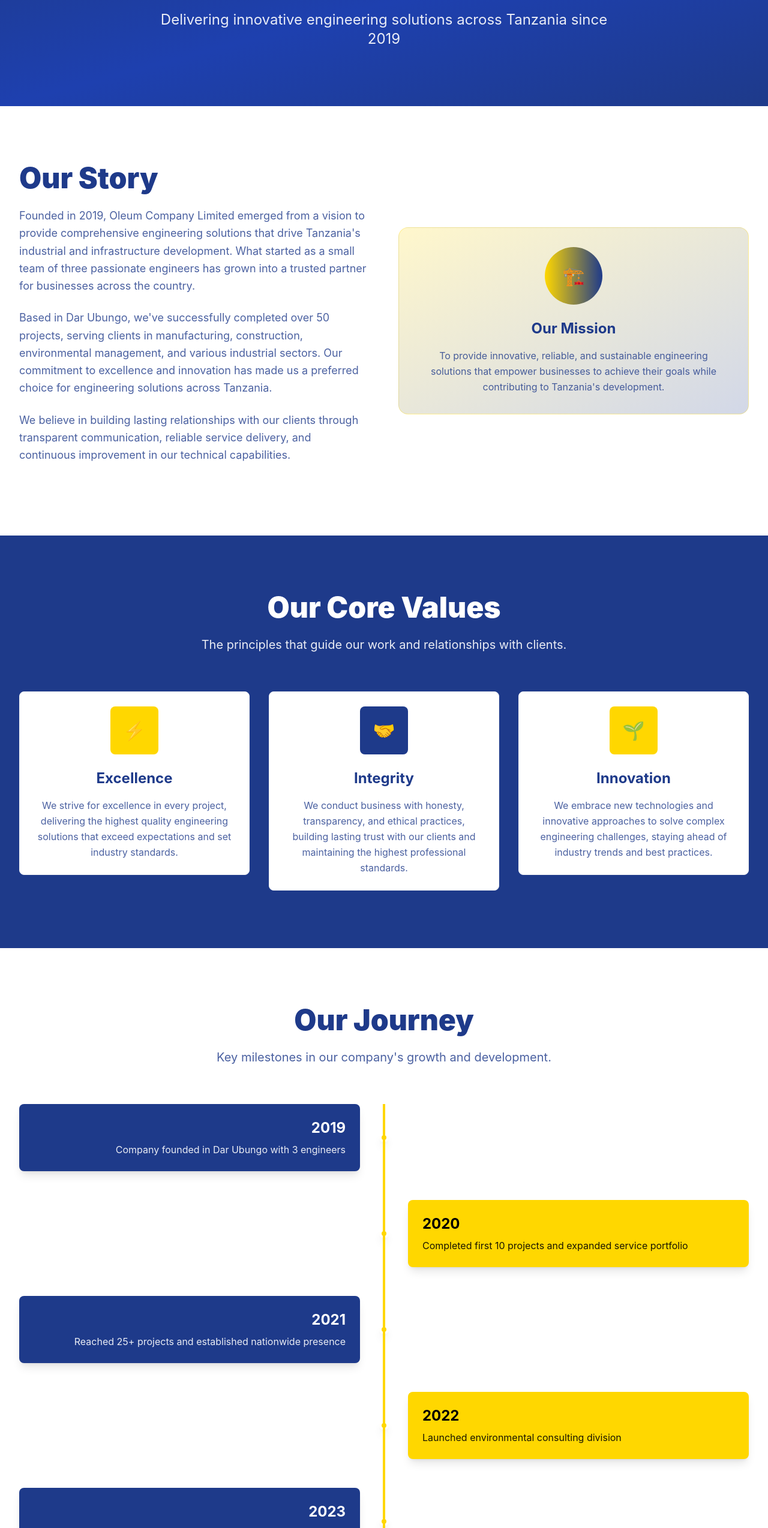
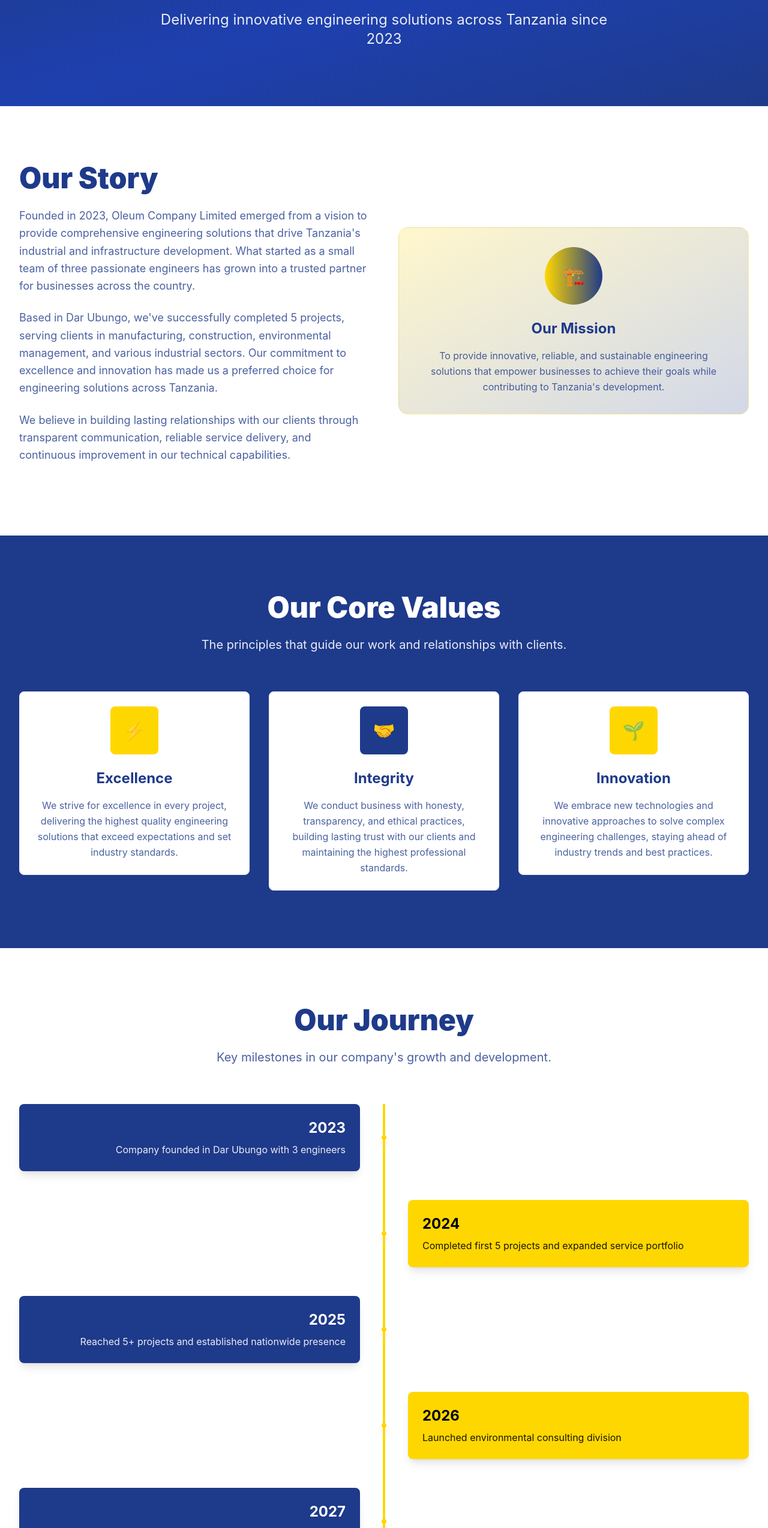
Before and after one commit to mapesa2021/engineering, a Next.js app: page /about in a window 1280 px wide. Shown: the part 248-2796 px from the top of the page at 60% size. Built offline with nearby package versions, Linux system fonts and the light colour scheme.

Commit message:
Update company founding year from 2019 to 2023 and change project counts from 50+ to 5

```diff
--- a/components/Hero.tsx
+++ b/components/Hero.tsx
@@ -241,7 +241,7 @@
               </div>
               <div className="text-center">
                 <div className="text-3xl font-bold text-oleum-yellow mb-2">50+</div>
-                <div className="text-white text-sm font-semibold">Projects Completed</div>
+                                        <div className="text-white text-sm font-semibold">5</div>
               </div>
               <div className="text-center">
                 <div className="text-3xl font-bold text-oleum-yellow mb-2">100%</div>
--- a/pages/about.tsx
+++ b/pages/about.tsx
@@ -11,7 +11,7 @@
     <>
       <Head>
         <title>About Us - Oleum Company Limited | Engineering Solutions in Tanzania</title>
-        <meta name="description" content="Learn about Oleum Company Limited, a leading Tanzanian engineering company providing comprehensive technical solutions since 2019." />
+        <meta name="description" content="Learn about Oleum Company Limited, a leading Tanzanian engineering company providing comprehensive technical solutions since 2023." />
         <meta name="viewport" content="width=device-width, initial-scale=1" />
         <link rel="icon" href="/favicon.ico" />
       </Head>
@@ -28,7 +28,7 @@
                   About Oleum Company Limited
                 </h1>
                 <p className="text-xl md:text-2xl text-white/90 max-w-3xl mx-auto font-body">
-                  Delivering innovative engineering solutions across Tanzania since 2019
+                  Delivering innovative engineering solutions across Tanzania since 2023
                 </p>
               </div>
             </div>
@@ -45,10 +45,10 @@
                     <span className="text-oleum-navy">Our Story</span>
                   </h2>
                   <p className="text-lg text-oleum-navy/80 mb-6 leading-relaxed">
-                    Founded in 2019, Oleum Company Limited emerged from a vision to provide comprehensive engineering solutions that drive Tanzania's industrial and infrastructure development. What started as a small team of three passionate engineers has grown into a trusted partner for businesses across the country.
+                    Founded in 2023, Oleum Company Limited emerged from a vision to provide comprehensive engineering solutions that drive Tanzania's industrial and infrastructure development. What started as a small team of three passionate engineers has grown into a trusted partner for businesses across the country.
                   </p>
                   <p className="text-lg text-oleum-navy/80 mb-6 leading-relaxed">
-                    Based in Dar Ubungo, we've successfully completed over 50 projects, serving clients in manufacturing, construction, environmental management, and various industrial sectors. Our commitment to excellence and innovation has made us a preferred choice for engineering solutions across Tanzania.
+                    Based in Dar Ubungo, we've successfully completed 5 projects, serving clients in manufacturing, construction, environmental management, and various industrial sectors. Our commitment to excellence and innovation has made us a preferred choice for engineering solutions across Tanzania.
                   </p>
                   <p className="text-lg text-oleum-navy/80 mb-6 leading-relaxed">
                     We believe in building lasting relationships with our clients through transparent communication, reliable service delivery, and continuous improvement in our technical capabilities.
@@ -144,60 +144,12 @@
                 <div className="absolute left-1/2 transform -translate-x-1/2 w-1 bg-oleum-yellow h-full"></div>
 
                 <div className="space-y-12">
-                  {/* 2019 */}
-                  <div className="flex items-center">
-                    <div className="w-1/2 pr-8 text-right">
-                      <div className="bg-oleum-navy text-white p-6 rounded-lg shadow-lg">
-                        <h3 className="text-2xl font-bold mb-2">2019</h3>
-                        <p className="text-white/90">Company founded in Dar Ubungo with 3 engineers</p>
-                      </div>
-                    </div>
-                    <div className="w-4 h-4 bg-oleum-yellow rounded-full border-4 border-white shadow-lg"></div>
-                    <div className="w-1/2 pl-8"></div>
-                  </div>
-
-                  {/* 2020 */}
-                  <div className="flex items-center">
-                    <div className="w-1/2 pr-8"></div>
-                    <div className="w-4 h-4 bg-oleum-yellow rounded-full border-4 border-white shadow-lg"></div>
-                    <div className="w-1/2 pl-8">
-                      <div className="bg-oleum-yellow text-oleum-black p-6 rounded-lg shadow-lg">
-                        <h3 className="text-2xl font-bold mb-2">2020</h3>
-                        <p className="text-oleum-black/90">Completed first 10 projects and expanded service portfolio</p>
-                      </div>
-                    </div>
-                  </div>
-
-                  {/* 2021 */}
-                  <div className="flex items-center">
-                    <div className="w-1/2 pr-8 text-right">
-                      <div className="bg-oleum-navy text-white p-6 rounded-lg shadow-lg">
-                        <h3 className="text-2xl font-bold mb-2">2021</h3>
-                        <p className="text-white/90">Reached 25+ projects and established nationwide presence</p>
-                      </div>
-                    </div>
-                    <div className="w-4 h-4 bg-oleum-yellow rounded-full border-4 border-white shadow-lg"></div>
-                    <div className="w-1/2 pl-8"></div>
-                  </div>
-
-                  {/* 2022 */}
-                  <div className="flex items-center">
-                    <div className="w-1/2 pr-8"></div>
-                    <div className="w-4 h-4 bg-oleum-yellow rounded-full border-4 border-white shadow-lg"></div>
-                    <div className="w-1/2 pl-8">
-                      <div className="bg-oleum-yellow text-oleum-black p-6 rounded-lg shadow-lg">
-                        <h3 className="text-2xl font-bold mb-2">2022</h3>
-                        <p className="text-oleum-black/90">Launched environmental consulting division</p>
-                      </div>
-                    </div>
-                  </div>
-
                   {/* 2023 */}
                   <div className="flex items-center">
                     <div className="w-1/2 pr-8 text-right">
                       <div className="bg-oleum-navy text-white p-6 rounded-lg shadow-lg">
                         <h3 className="text-2xl font-bold mb-2">2023</h3>
-                        <p className="text-white/90">Achieved 50+ projects milestone and expanded team</p>
+                        <p className="text-white/90">Company founded in Dar Ubungo with 3 engineers</p>
                       </div>
                     </div>
                     <div className="w-4 h-4 bg-oleum-yellow rounded-full border-4 border-white shadow-lg"></div>
@@ -211,6 +163,54 @@
                     <div className="w-1/2 pl-8">
                       <div className="bg-oleum-yellow text-oleum-black p-6 rounded-lg shadow-lg">
                         <h3 className="text-2xl font-bold mb-2">2024</h3>
+                        <p className="text-oleum-black/90">Completed first 5 projects and expanded service portfolio</p>
+                      </div>
+                    </div>
+                  </div>
+
+                  {/* 2025 */}
+                  <div className="flex items-center">
+                    <div className="w-1/2 pr-8 text-right">
+                      <div className="bg-oleum-navy text-white p-6 rounded-lg shadow-lg">
+                        <h3 className="text-2xl font-bold mb-2">2025</h3>
+                        <p className="text-white/90">Reached 5+ projects and established nationwide presence</p>
+                      </div>
+                    </div>
+                    <div className="w-4 h-4 bg-oleum-yellow rounded-full border-4 border-white shadow-lg"></div>
+                    <div className="w-1/2 pl-8"></div>
+                  </div>
+
+                  {/* 2026 */}
+                  <div className="flex items-center">
+                    <div className="w-1/2 pr-8"></div>
+                    <div className="w-4 h-4 bg-oleum-yellow rounded-full border-4 border-white shadow-lg"></div>
+                    <div className="w-1/2 pl-8">
+                      <div className="bg-oleum-yellow text-oleum-black p-6 rounded-lg shadow-lg">
+                        <h3 className="text-2xl font-bold mb-2">2026</h3>
+                        <p className="text-oleum-black/90">Launched environmental consulting division</p>
+                      </div>
+                    </div>
+                  </div>
+
+                  {/* 2027 */}
+                  <div className="flex items-center">
+                    <div className="w-1/2 pr-8 text-right">
+                      <div className="bg-oleum-navy text-white p-6 rounded-lg shadow-lg">
+                        <h3 className="text-2xl font-bold mb-2">2027</h3>
+                        <p className="text-white/90">Achieved 5+ projects milestone and expanded team</p>
+                      </div>
+                    </div>
+                    <div className="w-4 h-4 bg-oleum-yellow rounded-full border-4 border-white shadow-lg"></div>
+                    <div className="w-1/2 pl-8"></div>
+                  </div>
+
+                  {/* 2028 */}
+                  <div className="flex items-center">
+                    <div className="w-1/2 pr-8"></div>
+                    <div className="w-4 h-4 bg-oleum-yellow rounded-full border-4 border-white shadow-lg"></div>
+                    <div className="w-1/2 pl-8">
+                      <div className="bg-oleum-yellow text-oleum-black p-6 rounded-lg shadow-lg">
+                        <h3 className="text-2xl font-bold mb-2">2028</h3>
                         <p className="text-oleum-black/90">Leading engineering solutions provider across Tanzania</p>
                       </div>
                     </div>
--- a/pages/index.tsx
+++ b/pages/index.tsx
@@ -84,9 +84,9 @@
   }, [hasAnimated]);
 
   // Initialize counting animations
-  const projectsCount = useCountUp(50, 2000);
+  const projectsCount = useCountUp(5, 2000);
   const engineersCount = useCountUp(10, 1500);
-  const yearsCount = useCountUp(4, 1800);
+  const yearsCount = useCountUp(1, 1800);
   const satisfactionCount = useCountUp(100, 2500);
 
   const toggleFaq = (index: number) => {
@@ -159,7 +159,7 @@
                                 <AnimatedCard delay={0.1}>
                   <div className="stats-card text-center hover:animate-pulse-gentle transition-all duration-300">
                     <div className="text-4xl md:text-5xl font-black text-oleum-navy mb-2 animate-bounce-subtle">{projectsCount}+</div>
-                    <div className="text-oleum-navy font-semibold">Projects Completed</div>
+                    <div className="text-oleum-navy font-semibold">5</div>
                   </div>
                 </AnimatedCard>
 
@@ -197,7 +197,7 @@
                   <span className="text-white">About Oleum Company Limited</span>
                 </h2>
                 <p className="text-xl text-white/90 max-w-3xl mx-auto font-body">
-                  Founded in 2019 in Dar Ubungo, we are a leading Tanzanian engineering company delivering comprehensive technical solutions across multiple sectors with our team of 3 experienced professionals.
+                  Founded in 2023 in Dar Ubungo, we are a leading Tanzanian engineering company delivering comprehensive technical solutions across multiple sectors with our team of 3 experienced professionals.
                 </p>
               </div>
 
@@ -914,7 +914,7 @@
                       </div>
                       <span className="text-white font-semibold">Proven Results</span>
                     </div>
-                    <p className="text-white/80 text-sm">50+ successful projects completed</p>
+                                            <p className="text-white/80 text-sm">5 successful projects completed</p>
                   </div>
                 </div>
               </div>
```
